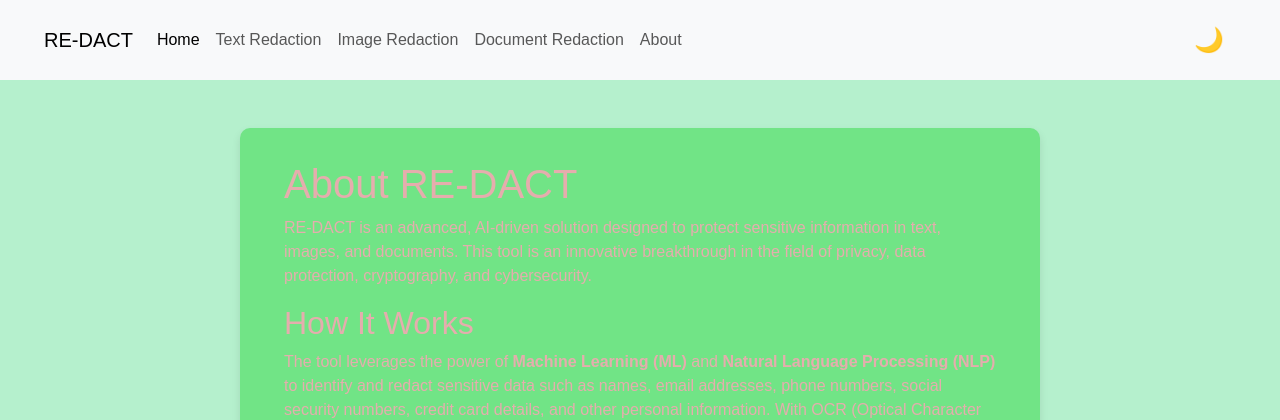
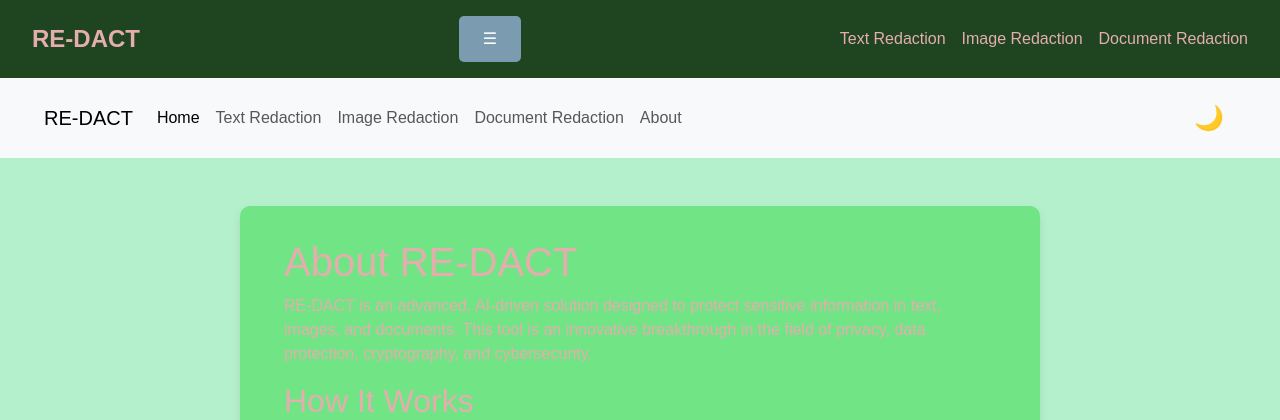
Before and after one commit to Vishwavichu67/RE-DACT, a Flask app: page /about in a window 1280 px wide. Shown: the top 420 px of the page. Run offline with Flask 2, Linux system fonts and the light colour scheme.

Commit message:
Update base.html

```diff
--- a/templates/base.html
+++ b/templates/base.html
@@ -13,6 +13,17 @@
 </head>
 <body>
   <!-- Navbar -->
+  <nav class="navbar">
+  <div class="brand">
+    <a href="#">RE-DACT</a>
+  </div>
+  <button class="hamburger" id="hamburger-menu">☰</button>
+  <div class="nav-links" id="mobile-menu">
+    <a href="#text-redaction">Text Redaction</a>
+    <a href="#image-redaction">Image Redaction</a>
+    <a href="#document-redaction">Document Redaction</a>
+  </div>
+</nav>
   <nav class="navbar navbar-expand-lg navbar-light bg-light">
     <div class="container-fluid">
       <a class="navbar-brand" href="{{ url_for('home') }}">RE-DACT</a>
```
